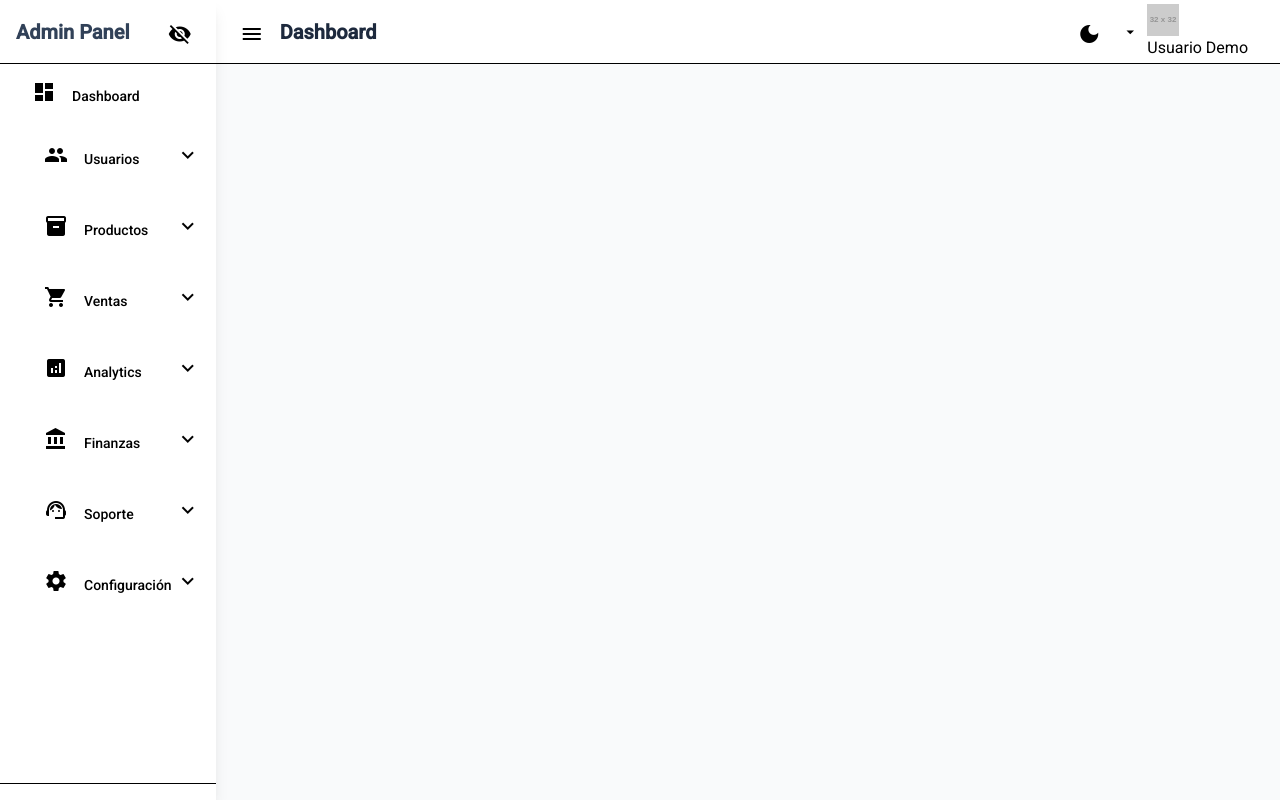
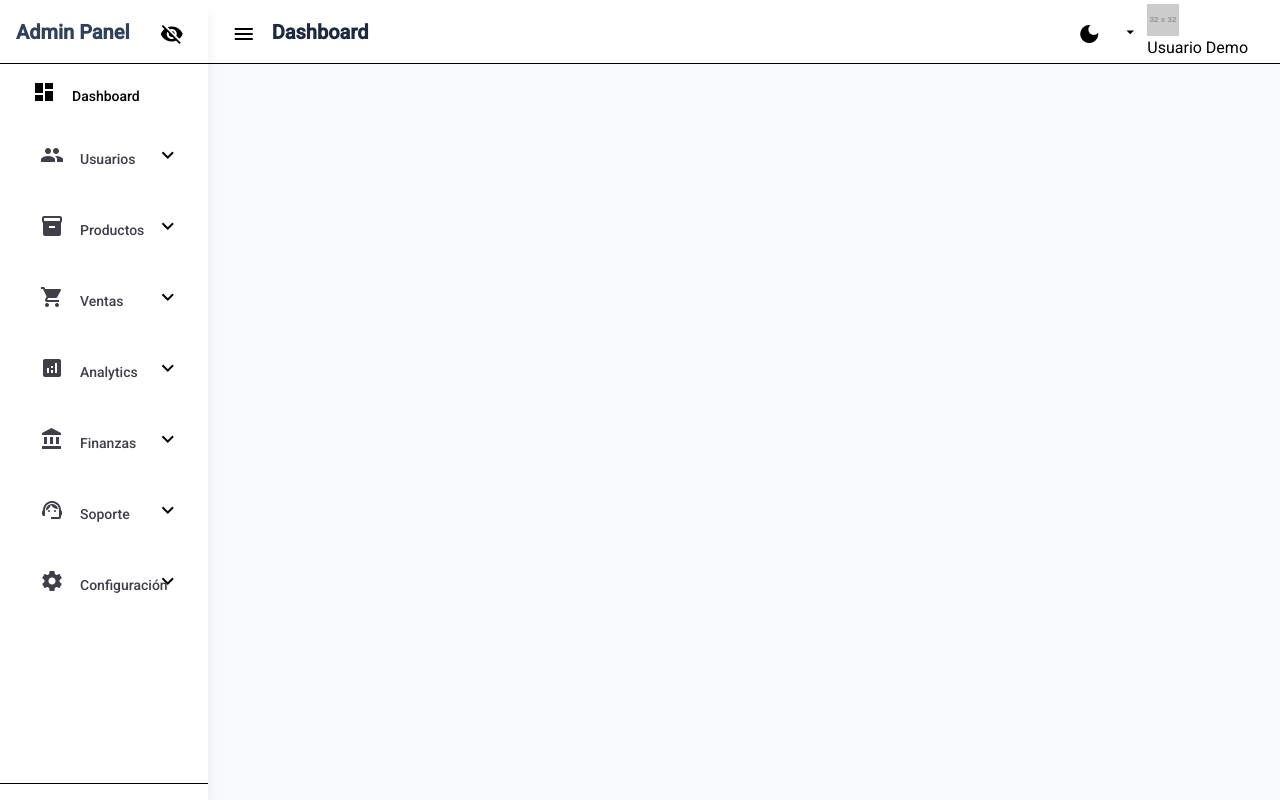
Before and after one commit to henksandoval/JobMagnetic-BackOffice, an Angular app in the folder backoffice/: page / in a window 1280 px wide. Built offline with nearby package versions, Linux system fonts and the light colour scheme.

Commit message:
feat: add MenuItemComponent and integrate it into sidenav menu for improved navigation structure

```diff
--- a/backoffice/src/app/layout/components/sidenav-menu/sidenav-menu.component.html
+++ b/backoffice/src/app/layout/components/sidenav-menu/sidenav-menu.component.html
@@ -3,28 +3,21 @@
     @if (item.children && item.children.length > 0) {
       @if (!collapsed) {
         <div class="nav-group mx-3 mb-2">
-          <app-nav-link
-            [label]="item.label"
-            [icon]="item.icon"
-            [isParent]="true"
-            [isExpanded]="navigationService.isMenuExpanded(item.route)"
-            (toggled)="toggleSubmenu(item.route)"
-          ></app-nav-link>
+          <button (click)="toggleSubmenu(item.route)" class="w-full text-left relative">
+            <app-menu-item [label]="item.label" [icon]="item.icon"></app-menu-item>
+            <div class="absolute right-4 top-0 bottom-0 flex items-center transition-transform duration-300" [class.rotate-180]="navigationService.isMenuExpanded(item.route)">
+              <app-icon [iconName]="navigationService.isMenuExpanded(item.route) ? 'expand_less' : 'expand_more'" size="md" color="subtle"></app-icon>
+            </div>
+          </button>
           @if (navigationService.isMenuExpanded(item.route)) {
-            <div class="submenu mt-1 mb-2 ml-4 pl-4 border-l border-zinc-200 dark:border-zinc-700">
+            <div class="submenu mt-1 mb-2">
               @for (child of item.children; track child.route) {
-                <a
-                  mat-list-item
-                  [routerLink]="child.route"
-                  routerLinkActive="active-link"
-                  class="nav-item child-item flex items-center py-3 px-4 my-1 rounded-lg no-underline text-zinc-600 dark:text-zinc-400 hover:bg-black/5 dark:hover:bg-white/5 transition-colors duration-200
-                         [&.active-link]:bg-purple-100 dark:[&.active-link]:bg-purple-900/60
-                         [&.active-link]:text-purple-700 dark:[&.active-link]:text-purple-300
-                         [&.active-link]:font-semibold"
-                >
-                  <mat-icon *ngIf="child.icon" matListItemIcon class="mr-4 text-xl">{{ child.icon }}</mat-icon>
-                  <span matListItemTitle class="text-sm">{{ child.label }}</span>
-                </a>
+                <app-menu-item
+                  [route]="child.route"
+                  [label]="child.label"
+                  [icon]="child.icon"
+                  variant="child"
+                ></app-menu-item>
               }
             </div>
           }
--- /dev/null
+++ b/backoffice/src/app/shared/components/molecules/menu-item/menu-item.component.ts
@@ -0,0 +1,51 @@
+import {Component, EventEmitter, Input, Output} from '@angular/core';
+import {RouterLink, RouterLinkActive} from '@angular/router';
+import {NgClass} from '@angular/common';
+import {IconComponent} from '../../atoms/icon/icon.component';
+
+@Component({
+  selector: 'app-menu-item',
+  imports: [
+    RouterLink,
+    NgClass,
+    RouterLinkActive,
+    IconComponent
+  ],
+  template: `
+    <a
+      [routerLink]="route"
+      [ngClass]="classes"
+      routerLinkActive="active"
+      (click)="itemClick.emit()"
+    >
+      @if (icon) {
+        <app-icon [ngClass]="{'mr-4': variant !== 'icon-only'}" [iconName]="icon" size="lg" color="subtle"></app-icon>
+      }
+      @if (variant !== 'icon-only' && label) {
+        <span class="flex-1 text-sm font-medium">{{ label }}</span>
+      }
+    </a>
+  `,
+  styles: [`:host { display: block; }`]
+})
+export class MenuItemComponent {
+  @Input() route?: string;
+  @Input() label?: string;
+  @Input() icon?: string;
+  @Input() variant: 'default' | 'child' | 'floating' | 'icon-only' = 'default';
+  @Output() itemClick = new EventEmitter<void>();
+
+  get classes() {
+    const base = 'flex items-center w-full no-underline transition-colors duration-200';
+    const active = '[&.active]:font-semibold [&.active]:bg-purple-100 dark:[&.active]:bg-purple-900/60 [&.active]:text-purple-700 dark:[&.active]:text-purple-300';
+
+    const variants = {
+      'default': 'py-3 px-4 mx-3 my-1 rounded-lg text-zinc-700 dark:text-zinc-300 hover:bg-black/5 dark:hover:bg-white/5',
+      'child': 'py-3 pl-6 pr-4 my-1 rounded-lg text-zinc-600 dark:text-zinc-400 hover:bg-black/5 dark:hover:bg-white/5',
+      'floating': 'py-2 px-4 my-1 rounded-md text-zinc-700 dark:text-zinc-300 hover:bg-black/5 dark:hover:bg-slate-700/70',
+      'icon-only': 'justify-center w-12 h-12 mx-auto my-2 rounded-xl hover:bg-black/10 dark:hover:bg-slate-700'
+    };
+
+    return `${base} ${active} ${variants[this.variant]}`;
+  }
+}
```
Also changed, not shown: backoffice/src/app/layout/components/sidenav-menu/sidenav-menu.component.ts (+4 -9 lines), 1 other file (tests, documents, lock files or other folders).
